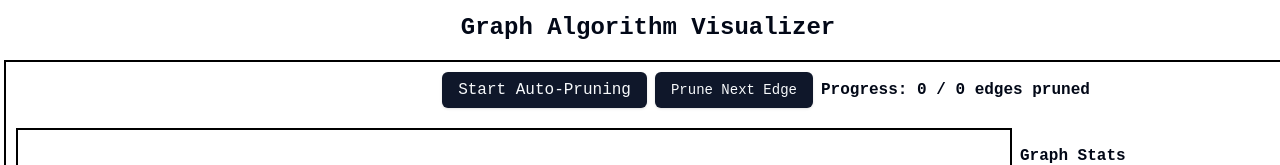
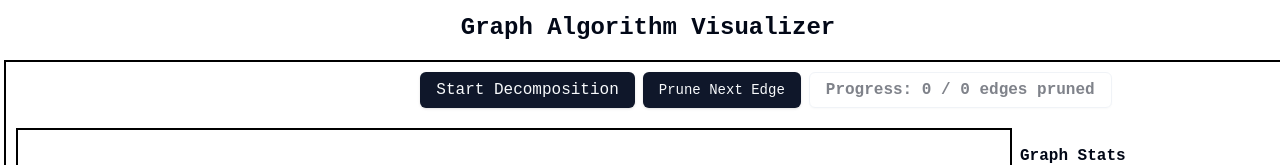
Before and after one commit to blink-y/graph-algo-visualiser, a Next.js app: page / in a window 1280 px wide. Shown: the top 165 px of the page. Built offline with nearby package versions, Linux system fonts and the light colour scheme; no server answers.

Commit message:
Fix: Minor bugs

```diff
--- a/src/app/K-Core/sampleGraph.jsx
+++ b/src/app/K-Core/sampleGraph.jsx
@@ -911,14 +911,14 @@ export default function SampleGraph() {
           onClick={() => setIsAutoPruning((prev) => !prev)}
           className="mr-2 mb-1 text-md"
         >
-          {isAutoPruning ? 'Stop Auto-Pruning' : 'Start Auto-Pruning'}
+          {isAutoPruning ? 'Stop Decomposition' : 'Start Decomposition'}
         </Button>
         <Button onClick={handlePruneClick} disabled={isAutoPruning}>
           Prune Next Edge
         </Button>
-        <div className="ml-2 mt-1.5 text-md font-bold">
+        <Button className="ml-2 text-md font-bold" disabled variant="outline">
           Progress: {currentPruneStep} / {pruneQueue.length} edges pruned
-        </div>
+        </Button>
       </div>
       <div className="flex flex-row h-full w-full">
         {/* Graph Area */}
```
